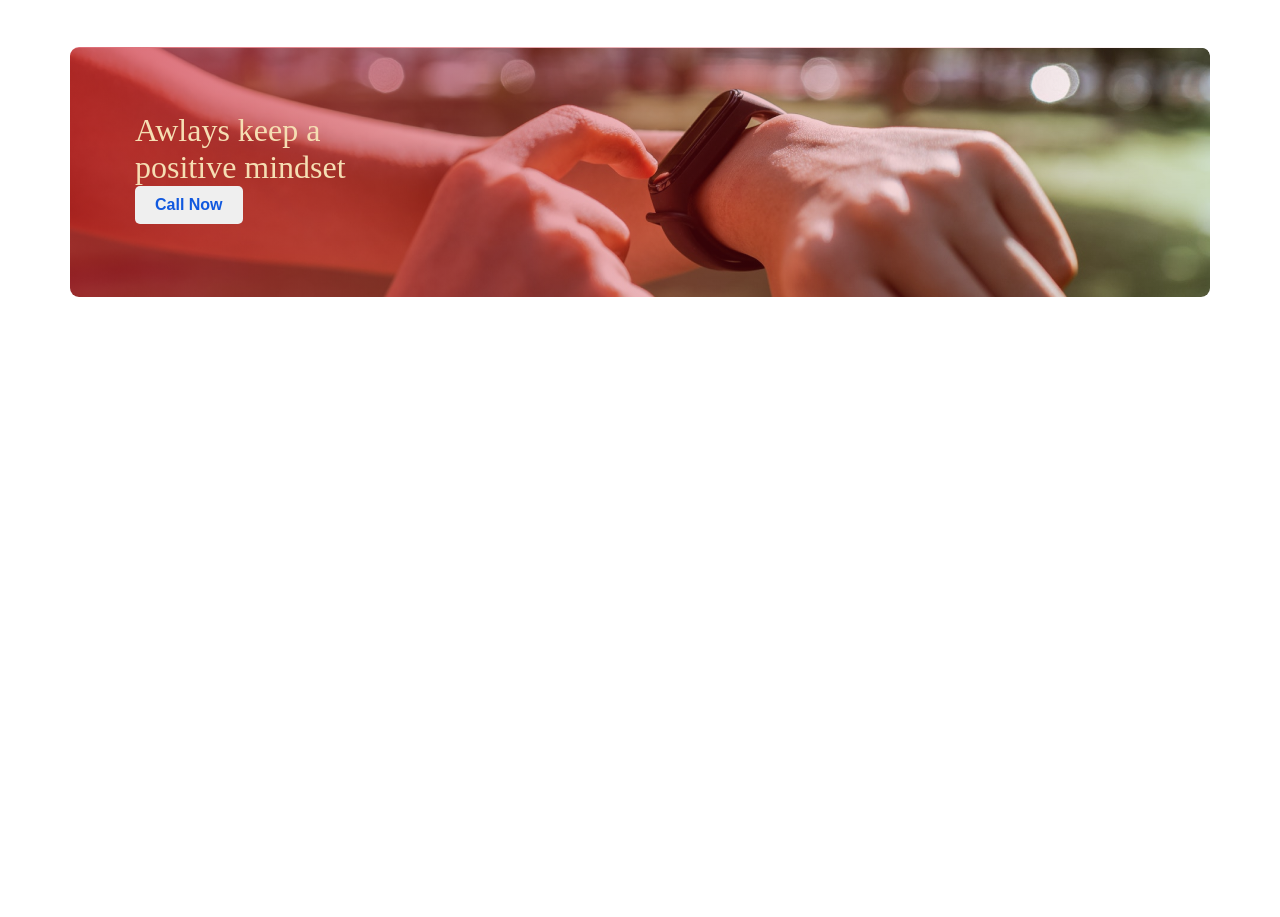
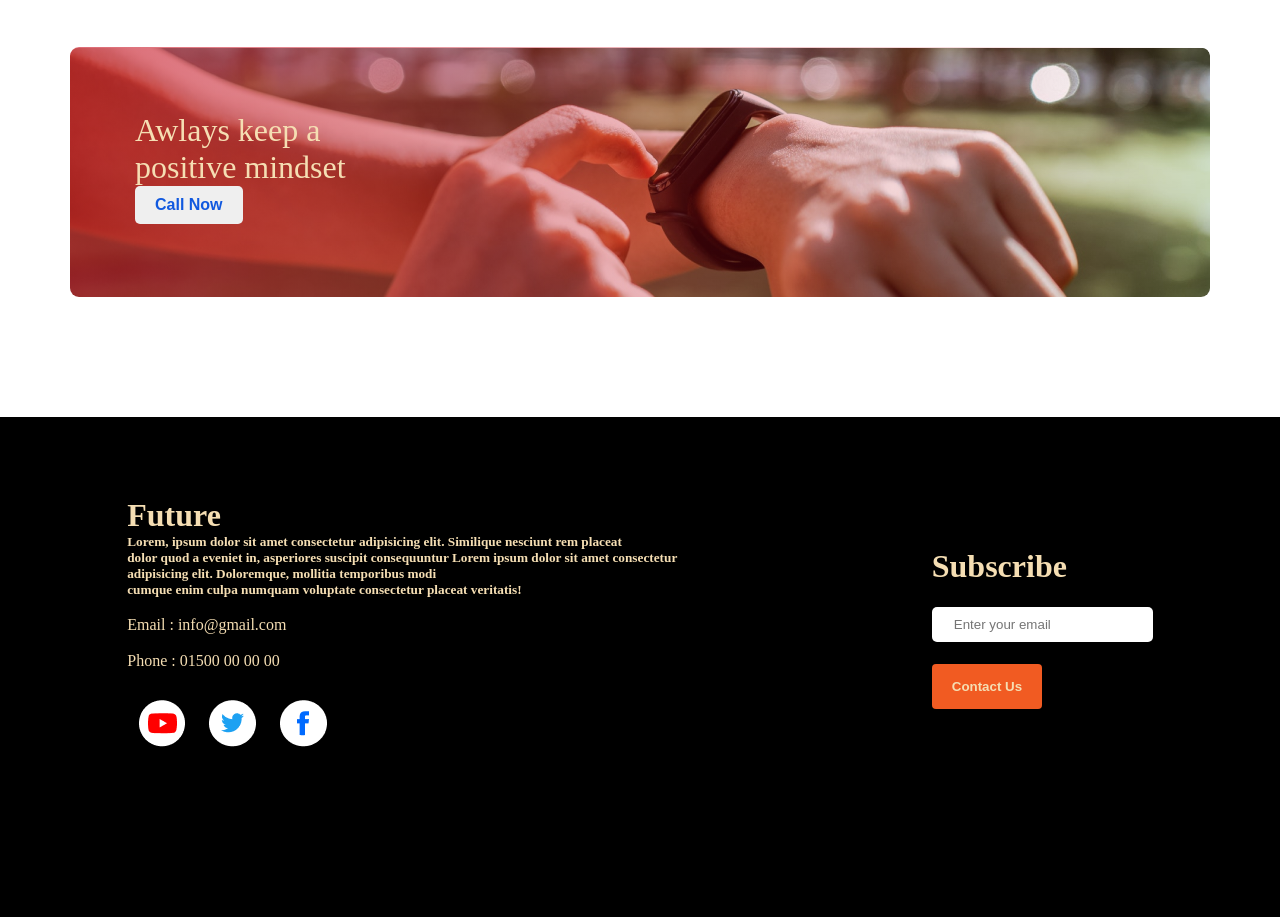
Before and after one commit to redoyhossin/htmlCssProject, a plain HTML site: page Index.html in a window 1280 px wide. Shown: the part 2153-3070 px from the top of the page. Before the commit the page ends 2500 px from the top, so only its background shows below. Drawn offline with Linux system fonts and the light colour scheme.

Commit message:
complete project

```diff
--- a/Customecss/Style.css
+++ b/Customecss/Style.css
@@ -89,7 +89,7 @@ my plans-State
 .myPlans-hed {
     display: grid;
     gap: 80px;
-    grid-template-columns: auto auto ;
+    grid-template-columns: auto auto;
     text-align: center;
 }
 
@@ -103,28 +103,29 @@ my plans-end
 /*****************
  gardianPic_body_state
   ***********************/
-.gardianPic_body{
+.gardianPic_body {
     margin: 50px auto;
-    background-image:linear-gradient( 90deg,#c60b1b99,Transparent),url("/images/watch.png");
+    background-image: linear-gradient(90deg, #c60b1b99, Transparent), url("/images/watch.png");
     width: 1140px;
     height: 250px;
-    border-radius:9px;
+    border-radius: 9px;
     background-repeat: no-repeat;
     background-size: cover;
 }
 
-.img-body-btn{
+.img-body-btn {
     padding: 10px 20px;
-    border-radius: 5px ;
+    border-radius: 5px;
     border: none;
     color: #1159df;
     font-weight: bold;
-    font-size:medium;
+    font-size: medium;
 }
 
-#size-img-text{
-    padding:65px;
+#size-img-text {
+    padding: 65px;
 }
+
 /*****************
  gardianPic_body-End
   ***********************/
@@ -135,3 +136,30 @@ my plans-end
 
             main-end
                     ***************/
+
+
+/*****************
+                     Footer-State
+                     ******************************/
+.footer-mainDev{
+
+    display: flex;
+    justify-content: space-around;
+    align-items: center;
+    margin: 120px 0px;
+    padding: 80px 0px;
+
+}
+
+#footer-btn{
+    padding: 15px 20px;
+    border-radius: 4px;
+    background-color: #F15B22;
+    border: none;
+    cursor: pointer;
+    font-weight: bold;
+    color: wheat;
+}
+/*****************
+                     Footer-end
+                     ******************************/
--- a/Index.html
+++ b/Index.html
@@ -133,11 +133,46 @@
             <div class="gardianPic_body">
                 <div id="size-img-text">
                     <h1 style="color:wheat;font-weight: 500;">Awlays keep a <br> positive mindset</h1>
-                    <button class="img-body-btn" type="button" >Call Now</button>
+                    <button class="img-body-btn" type="button">Call Now</button>
                 </div>
             </div>
         </div>
     </main>
+    <!----------------------
+         Footer-state
+        ---------------------------->
+    <Footer style="background-color: black; height: 500px;">
+        <div class="footer-mainDev">
+            <div>
+                <div style="color: wheat;">
+                    <h1>Future</h1>
+                    <h5>Lorem, ipsum dolor sit amet consectetur adipisicing elit. Similique nesciunt rem placeat <br>
+                        dolor quod a eveniet in, asperiores suscipit consequuntur Lorem ipsum dolor sit amet consectetur
+                        <br> adipisicing elit. Doloremque, mollitia temporibus modi <br> cumque enim culpa numquam
+                        voluptate consectetur placeat veritatis!
+                    </h5> <br>
+                    <p>Email : info@gmail.com</p> <br>
+                    <p>Phone : 01500 00 00 00</p> <br>
+                    <div style="display: flex; align-items: center;">
+                        <img style="margin: 12px;" src="/images/icons/youtube.png" alt="">
+                        <img style="margin: 12px;" src="/images/icons/twitter.png" alt="">
+                        <img style="margin: 12px;" src="/images/icons/fb.png" alt="">
+                    </div>
+                </div>
+            </div>
+
+            <div>
+                <h1 style="color: wheat; font-weight: 600;">Subscribe</h1>
+                <input placeholder="Enter your email" type="text" name="text" id="text" style="margin: 22px 0px;padding: 10px 22px; border-radius: 5px; border: none;" >  <br>
+                <button id="footer-btn">
+                    Contact Us
+                </button>
+            </div>
+        </div>
+    </Footer>
+    <!----------------------
+         Footer-End
+        ---------------------------->
 
 </body>
 
```
